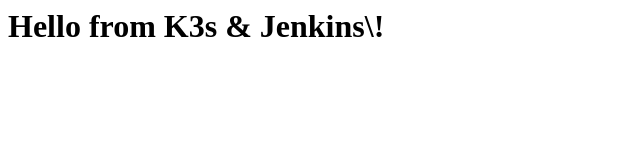
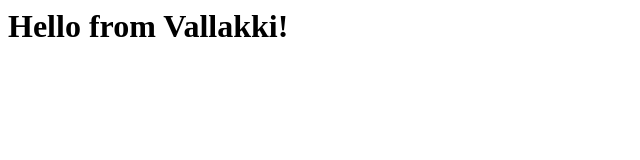
Before and after one commit to vallakkivasisht/my-webapp, a plain HTML site: page index.html in a window 1280 px wide. Shown: the whole page, without its empty margins (0-640 px from the left). Drawn offline with Linux system fonts and the light colour scheme.

Commit message:
push new html file

```diff
--- a/index.html
+++ b/index.html
@@ -1 +1 @@
-<h1>Hello from K3s & Jenkins\!</h1>
+<h1>Hello from Vallakki!</h1>
```
Also changed, not shown: 1 other file.
